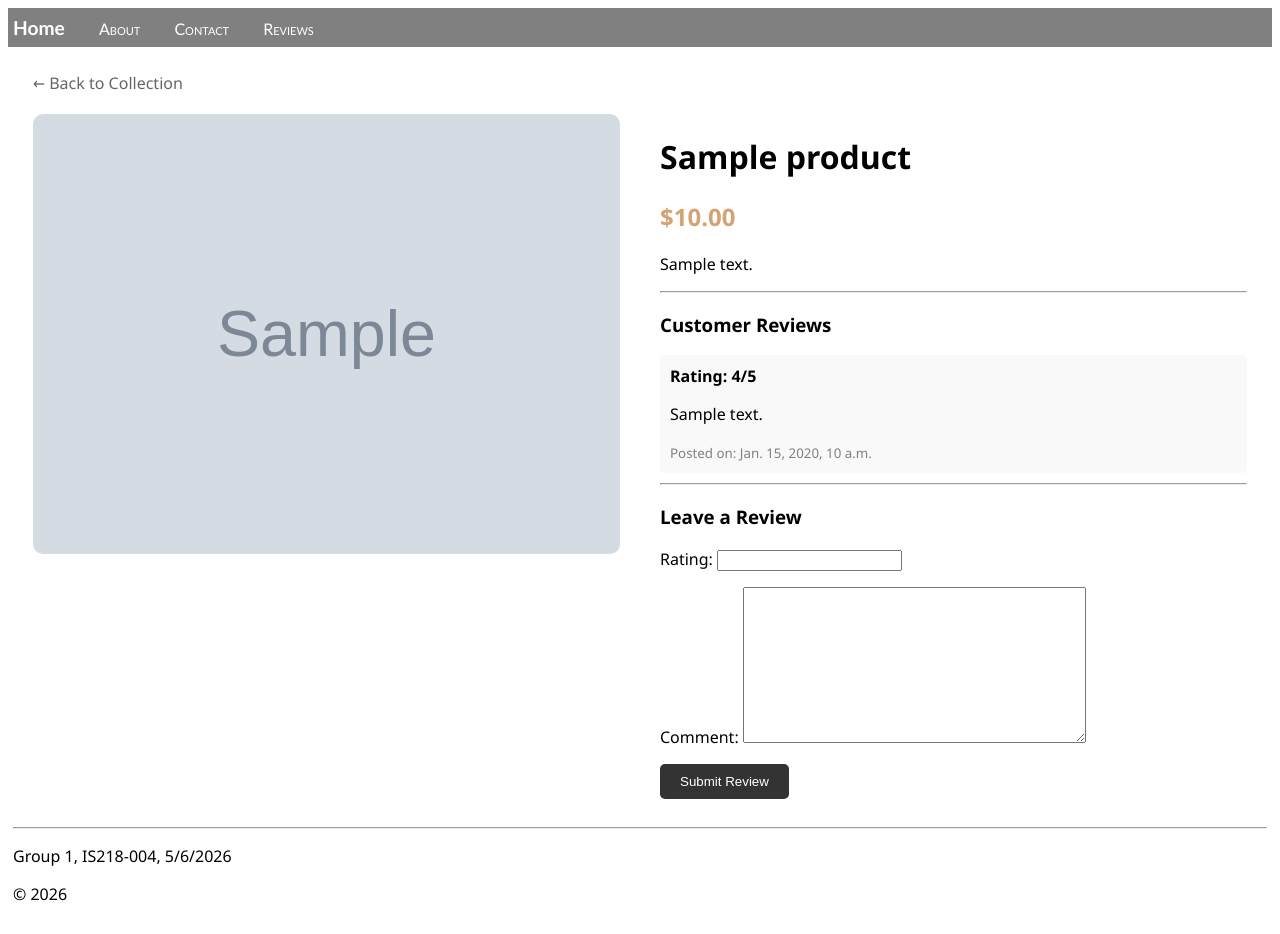
After one commit to anikabhat/cosmetic_showcase, a Django app: page /product/1/ in a window 1280 px wide. The commit adds this page. Run offline with Django 5.2, Linux system fonts and the light colour scheme; tables that the repository leaves empty hold one stand-in row (values such as "Sample post"); grey boxes marked "Sample" are stand-in pictures.

Commit message:
Added product detail page, review form, and 1-5 rating scale

```diff
--- a/hello/static/hello/site.css
+++ b/hello/static/hello/site.css
@@ -3,7 +3,7 @@
     color: blue;
 }
 .navbar {
-    background-color: lightslategray;
+    background-color: grey;
     font-size: 1em;
     font-family: 'Trebuchet MS', 'Lucida Sans Unicode', 'Lucida Grande', 'Lucida Sans', Arial, sans-serif;
     color: white;
@@ -34,3 +34,32 @@ input[name=message] {
     text-align: left;
     padding-right: 15px;
 }
+/*Organizer for the 8 skincare/cosmetic products */
+.product-grid {
+    display: grid;
+    grid-template-columns: repeat(auto-fill, minmax(250px, 1fr));
+    gap: 20px;
+    padding: 20px;
+}
+
+/* Each Product Box */
+.product-card {
+    border: 1px solid #ddd;
+    border-radius: 8px;
+    padding: 15px;
+    text-align: center;
+    background-color: #fff;
+    transition: transform 0.2s;
+}
+
+.product-card:hover {
+    transform: scale(1.03);
+    box-shadow: 0 4px 15px rgba(0,0,0,0.1);
+}
+
+.product-card img {
+    max-width: 100%;
+    height: 200px;
+    object-fit: cover;
+    border-radius: 4px;
+}
--- a/hello/templates/hello/layout.html
+++ b/hello/templates/hello/layout.html
@@ -2,16 +2,17 @@
 <html>
 <head>
     <meta charset="utf-8"/>
-    <title>{% block title %}{% endblock %}</title>
+    <title>{% block title %}Cosmetic and Skincare Showcase{% endblock %}</title>
     {% load static %}
     <link rel="stylesheet" type="text/css" href="{% static 'hello/site.css' %}"/>
 </head>
+<body>
 
-<body>
 <div class="navbar">
     <a href="{% url 'home' %}" class="navbar-brand">Home</a>
     <a href="{% url 'about' %}" class="navbar-item">About</a>
     <a href="{% url 'contact' %}" class="navbar-item">Contact</a>
+    <a href="{% url 'feedback_report' %}" class="navbar-item">Reviews</a>
 </div>
 
 <div class="body-content">
@@ -23,5 +24,6 @@
         <p>&copy; 2026</p>
     </footer>
 </div>
+
 </body>
 </html>
--- /dev/null
+++ b/hello/templates/hello/product_detail.html
@@ -0,0 +1,43 @@
+{% extends "hello/layout.html" %}
+
+{% block content %}
+<div class="product-page" style="padding: 20px;">
+    <a href="{% url 'home' %}" style="text-decoration: none; color: #666;">← Back to Collection</a>
+
+    <div style="display: flex; gap: 40px; margin-top: 20px;">
+        <div style="flex: 1;">
+            <img src="{{ product.image.url }}" alt="{{ product.name }}" style="width: 100%; border-radius: 10px;">
+        </div>
+
+        <div style="flex: 1;">
+            <h1>{{ product.name }}</h1>
+            <h2 style="color: #d4a373;">${{ product.price }}</h2>
+            <p>{{ product.description }}</p>
+
+            <hr>
+
+            <h3>Customer Reviews</h3>
+            {% for feedback in feedbacks %}
+                <div style="background: #f9f9f9; padding: 10px; margin-bottom: 10px; border-radius: 5px;">
+                    <strong>Rating: {{ feedback.rating }}/5</strong>
+                    <p>{{ feedback.comment }}</p>
+                    <small style="color: gray;">Posted on: {{ feedback.created_at }}</small>
+                </div>
+            {% empty %}
+                <p>No reviews yet for this product. Be the first to leave one!</p>
+            {% endfor %}
+
+            <hr>
+
+            <h3>Leave a Review</h3>
+            <form method="POST">
+                {% csrf_token %}
+                {{ form.as_p }}
+                <button type="submit" style="background: #333; color: white; padding: 10px 20px; border: none; border-radius: 5px; cursor: pointer;">
+                    Submit Review
+                </button>
+            </form>
+        </div>
+    </div>
+</div>
+{% endblock %}
```
Also changed, not shown: hello/templates/hello/hellothere.html (deleted, +0 -11 lines), media/products/byoma.jpg (added), media/products/cerave.jpg (added), media/products/elephant.webp (added), media/products/elf.jpg (added), media/products/glow.webp (added), media/products/mario.jpg (added), media/products/summerfridays.jpg (added).
